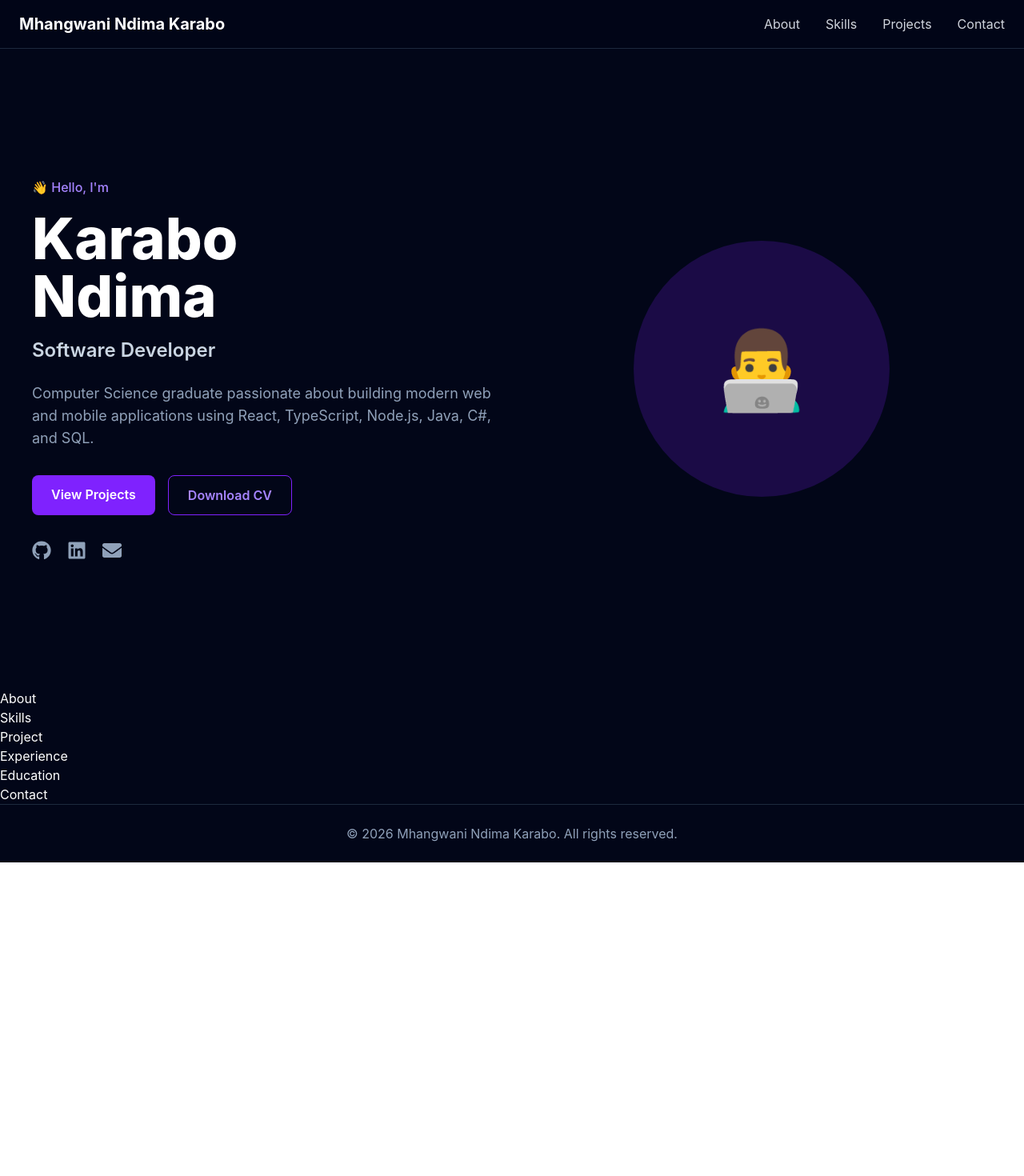
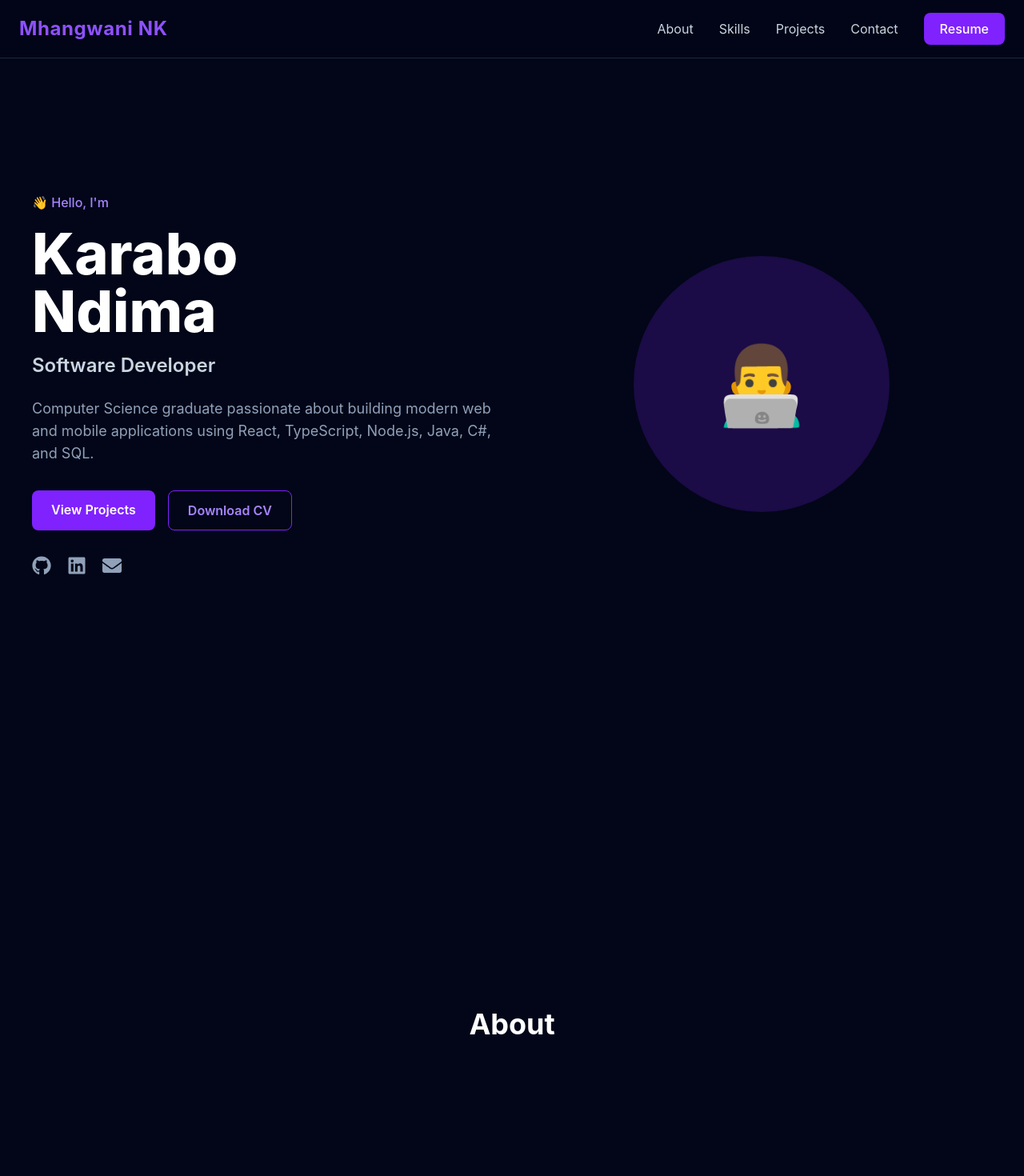
Before and after one commit to Ndima-karabo17/Ndima-portfolio, a React (Vite) app: page / in a window 1280 px wide. Shown: the top 1470 px of the page at 80% size. Before the commit the page ends 1078 px from the top, so only its background shows below. Built offline with nearby package versions, Linux system fonts and the light colour scheme.

Commit message:
feat: implement responsive navigation bar

```diff
--- a/src/App.tsx
+++ b/src/App.tsx
@@ -14,7 +14,7 @@ function App() {
     <div className="min-h-screen bg-slate-950 text-white">
       <Navbar />
 
-      <main>
+      <main className="pt-20">
         <Hero />
         <About />
         <Skills />
--- a/src/components/layout/Navbar.tsx
+++ b/src/components/layout/Navbar.tsx
@@ -1,18 +1,80 @@
+import { useState } from "react";
+import { HiMenu, HiX } from "react-icons/hi";
+
+const links = [
+  { name: "About", href: "#about" },
+  { name: "Skills", href: "#skills" },
+  { name: "Projects", href: "#projects" },
+  { name: "Contact", href: "#contact" },
+];
+
 const Navbar = () => {
+  const [open, setOpen] = useState(false);
+
   return (
-    <header className="sticky top-0 z-50 border-b border-slate-800 bg-slate-950/80 backdrop-blur">
+    <header className="fixed top-0 left-0 right-0 z-50 border-b border-slate-800 bg-slate-950/80 backdrop-blur">
       <nav className="mx-auto flex max-w-7xl items-center justify-between px-6 py-4">
-        <h1 className="text-xl font-bold text-white">
-          Mhangwani Ndima Karabo
-        </h1>
+        {/* Logo */}
+        <a
+          href="#home"
+          className="text-2xl font-bold tracking-wide text-violet-500"
+        >
+          Mhangwani NK
+        </a>
 
-        <ul className="hidden gap-8 text-gray-300 md:flex">
-          <li>About</li>
-          <li>Skills</li>
-          <li>Projects</li>
-          <li>Contact</li>
+        {/* Desktop Menu */}
+        <ul className="hidden items-center gap-8 md:flex">
+          {links.map((link) => (
+            <li key={link.name}>
+              <a
+                href={link.href}
+                className="text-slate-300 transition hover:text-violet-400"
+              >
+                {link.name}
+              </a>
+            </li>
+          ))}
+
+          <a
+            href="/resume.pdf"
+            className="rounded-lg bg-violet-600 px-5 py-2 font-medium text-white transition hover:bg-violet-700"
+          >
+            Resume
+          </a>
         </ul>
+
+        {/* Mobile Button */}
+        <button
+          className="text-3xl text-white md:hidden"
+          onClick={() => setOpen(!open)}
+        >
+          {open ? <HiX /> : <HiMenu />}
+        </button>
       </nav>
+
+      {/* Mobile Menu */}
+      {open && (
+        <div className="border-t border-slate-800 bg-slate-950 md:hidden">
+          {links.map((link) => (
+            <a
+              key={link.name}
+              href={link.href}
+              className="block px-6 py-4 text-slate-300 hover:bg-slate-900"
+              onClick={() => setOpen(false)}
+            >
+              {link.name}
+            </a>
+          ))}
+
+          <a
+            href="/resume.pdf"
+            className="block px-6 py-4 font-semibold text-violet-400"
+            onClick={() => setOpen(false)}
+          >
+            Resume
+          </a>
+        </div>
+      )}
     </header>
   );
 };
--- a/src/sections/About.tsx
+++ b/src/sections/About.tsx
@@ -1,4 +1,12 @@
 const About = () => {
-    return <section>About</section>
+  return (
+    <section
+      id="about"
+      className="min-h-screen flex items-center justify-center"
+    >
+      <h2 className="text-4xl font-bold">About</h2>
+    </section>
+  );
 };
+
 export default About;
--- a/src/sections/Contact.tsx
+++ b/src/sections/Contact.tsx
@@ -1,4 +1,12 @@
 const Contact = () => {
-    return <section>Contact</section>
+  return (
+    <section
+      id="contact"
+      className="min-h-screen flex items-center justify-center"
+    >
+      <h2 className="text-4xl font-bold">Contact</h2>
+    </section>
+  );
 };
+
 export default Contact;
--- a/src/sections/Education.tsx
+++ b/src/sections/Education.tsx
@@ -1,4 +1,12 @@
 const Education = () => {
-    return <section>Education</section>
+  return (
+    <section
+      id="education"
+      className="min-h-screen flex items-center justify-center"
+    >
+      <h2 className="text-4xl font-bold">Education</h2>
+    </section>
+  );
 };
+
 export default Education;
--- a/src/sections/Experience.tsx
+++ b/src/sections/Experience.tsx
@@ -1,4 +1,12 @@
 const Experience = () => {
-    return <section>Experience</section>
+  return (
+    <section
+      id="experience"
+      className="min-h-screen flex items-center justify-center"
+    >
+      <h2 className="text-4xl font-bold">Experience</h2>
+    </section>
+  );
 };
+
 export default Experience;
--- a/src/sections/Hero.tsx
+++ b/src/sections/Hero.tsx
@@ -3,7 +3,7 @@ import SocialLinks from "../components/ui/SocialLinks";
 
 const Hero = () => {
   return (
-    <section className="min-h-screen flex items-center">
+    <section id="home" className="min-h-screen flex items-center">
       <div className="mx-auto max-w-7xl px-6 grid gap-12 md:grid-cols-2 items-center">
 
         <div>
--- a/src/sections/Projects.tsx
+++ b/src/sections/Projects.tsx
@@ -1,4 +1,12 @@
-const Project = () => {
-    return <section>Project</section>
+const Projects = () => {
+  return (
+    <section
+      id="projects"
+      className="min-h-screen flex items-center justify-center"
+    >
+      <h2 className="text-4xl font-bold">Projects</h2>
+    </section>
+  );
 };
-export default Project;
+
+export default Projects;
--- a/src/sections/Skills.tsx
+++ b/src/sections/Skills.tsx
@@ -1,4 +1,12 @@
-const Skill = () => {
-    return <section>Skills</section>
+const Skills = () => {
+  return (
+    <section
+      id="skills"
+      className="min-h-screen flex items-center justify-center"
+    >
+      <h2 className="text-4xl font-bold">Skills</h2>
+    </section>
+  );
 };
-export default Skill;
+
+export default Skills;
```
